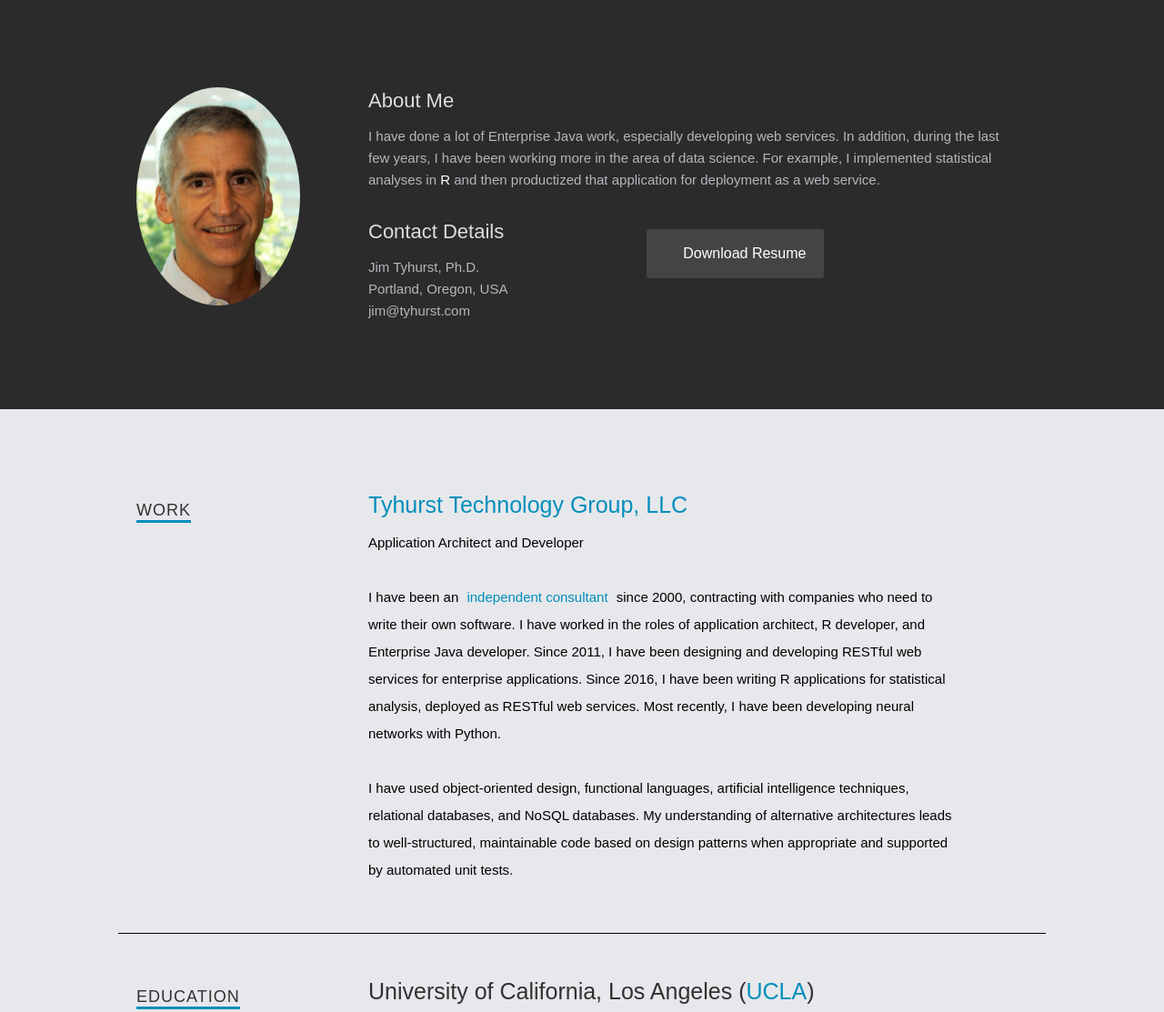
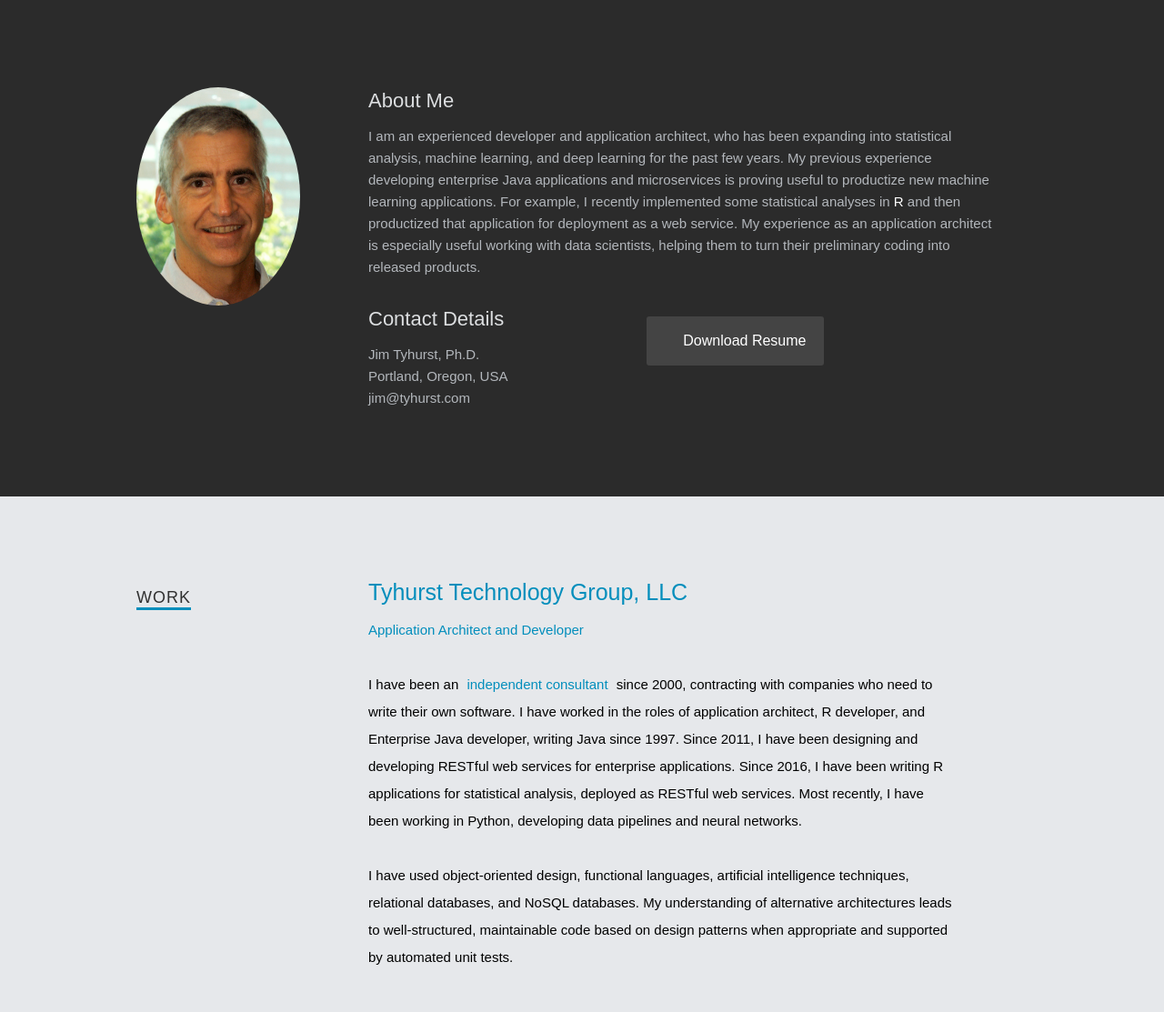
Before and after one commit to jimtyhurst/www-jimtyhurst-com-ceevee, a Gatsby site: page / in a window 1280 px wide. Shown: the part 800-1913 px from the top of the page at 91% size. Built offline with nearby package versions, Linux system fonts and the light colour scheme; Gatsby itself is replaced by a stand-in of ours; some icons are missing; a web font is replaced by a local one.

Commit message:
Tuned the 'About' section.

```diff
--- a/src/components/About.js
+++ b/src/components/About.js
@@ -12,12 +12,16 @@ const About = () => (
       <div className="nine columns main-col">
         <h2>About Me</h2>
         <p>
-          I have done a lot of Enterprise Java work, especially developing web services.
-          In addition, during the last few years, I have been working more in the
-          area of data science.
-          For example, I implemented statistical analyses in
+          I am an experienced developer and application architect,
+          who has been expanding into statistical analysis, machine learning, and deep learning
+          for the past few years.
+          My previous experience developing enterprise Java applications and microservices
+          is proving useful to productize new machine learning applications.
+          For example, I recently implemented some statistical analyses in
           {" "}<a href="https://www.r-project.org/">R</a>{" "}
           and then productized that application for deployment as a web service.
+          My experience as an application architect is especially useful working with
+          data scientists, helping them to turn their preliminary coding into released products.
         </p>
         <div className="row">
           <div className="columns contact-details">
@@ -32,7 +36,7 @@ const About = () => (
           </div>
           <div className="columns download">
             <p>
-              <a href="static/resources/JimTyhurst_Resume.pdf"  target="_blank" className="button">
+              <a href="static/resources/JimTyhurst_Resume.pdf" target="_blank" className="button">
                 <FaCloudDownload /> Download Resume
               </a>
             </p>
--- a/src/components/PublicationsWebBasedDevelopment.js
+++ b/src/components/PublicationsWebBasedDevelopment.js
@@ -20,8 +20,9 @@ const PublicationsWebBasedDevelopment = () => (
           </p>
         </div>
       </div>
-
     </div>
+    <p>&nbsp;</p>
+    <p>&nbsp;</p>
   </div>
 );
 
--- a/src/components/Work.js
+++ b/src/components/Work.js
@@ -12,11 +12,15 @@ const Work = () => (
       <div className="row item">
         <div className="twelve columns">
           <h3>
-            <a href="http://www.tyhurst.com/" target="_blank">Tyhurst Technology Group, LLC</a>
+            <a href="http://www.tyhurst.com/" target="_blank">
+              Tyhurst Technology Group, LLC
+            </a>
           </h3>
           <div className="info">
             <p>
-              Application Architect and Developer
+              <a href="static/resources/JimTyhurst_Resume.pdf" target="_blank">
+                Application Architect and Developer
+              </a>
             </p>
             <p>
               I have been an
@@ -24,12 +28,12 @@ const Work = () => (
               since 2000, contracting
               with companies who need to write their own software.
               I have worked in the roles of application architect, R developer, and
-              Enterprise Java developer.
+              Enterprise Java developer, writing Java since 1997.
               Since 2011, I have been designing and developing RESTful web services
               for enterprise applications.
               Since 2016, I have been writing R applications for statistical analysis,
-              deployed as RESTful web services. Most recently, I have been
-              developing neural networks with Python.
+              deployed as RESTful web services. Most recently, I have been working in
+              Python, developing data pipelines and neural networks.
             </p>
             <p>
               I have used object-oriented design, functional languages,
```
